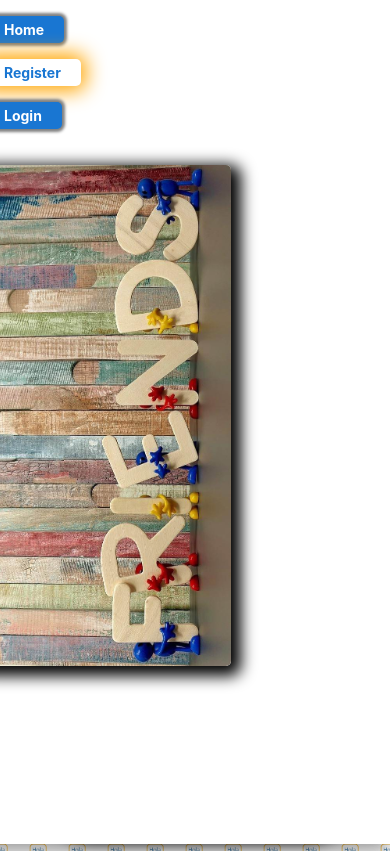
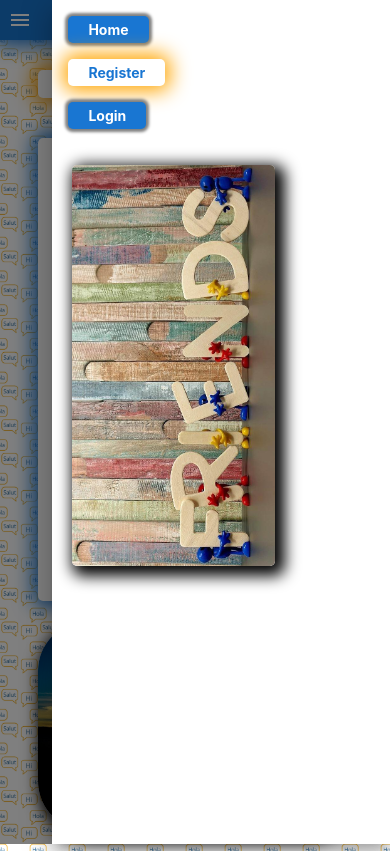
Before and after one commit to ViktorZvonar/fcm, a React (Create React App) app: page /goit-react-hw-08-phonebook/register in a window 390 px wide. Both pictures are taken after a click on the button 20 px from the left and 20 px from the top of the page. Built offline with nearby package versions, Linux system fonts and the light colour scheme.

Commit message:
Update NavbarMenu.jsx

```diff
--- a/src/components/Navbar/NavbarMenu/NavbarMenu.jsx
+++ b/src/components/Navbar/NavbarMenu/NavbarMenu.jsx
@@ -34,7 +34,7 @@ const NavBarMenu = () => {
       role="presentation"
       onClick={toggleDrawer(false)}
       onKeyDown={toggleDrawer(false)}
-      width="50vh"
+      width="40vh"
       height="100vh"
     >
       <List>
@@ -55,7 +55,7 @@ const NavBarMenu = () => {
           objectFit: 'contain',
           borderRadius: '5px',
           boxShadow: '5px 5px 15px 5px #000',
-          margin: '20px 10px 10px',
+          margin: '20px ',
         }}
       />
     </Box>
```
